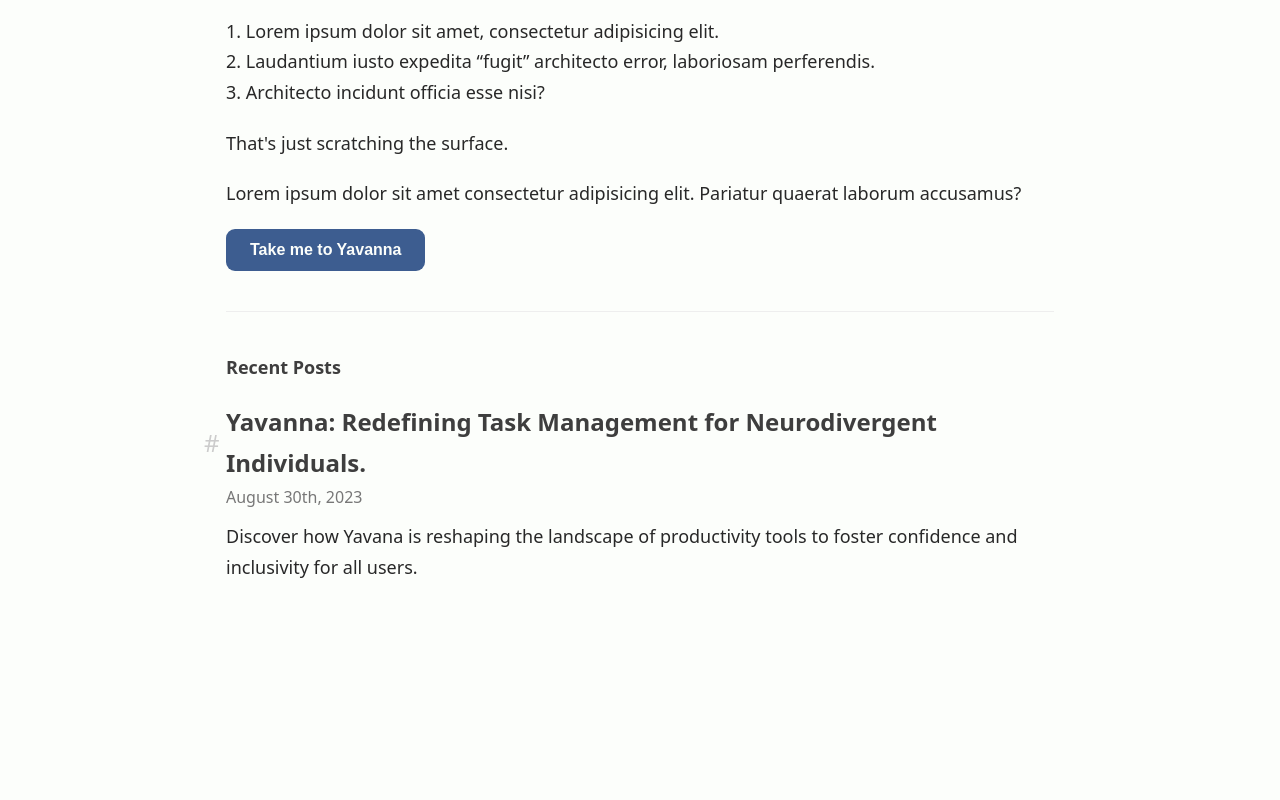
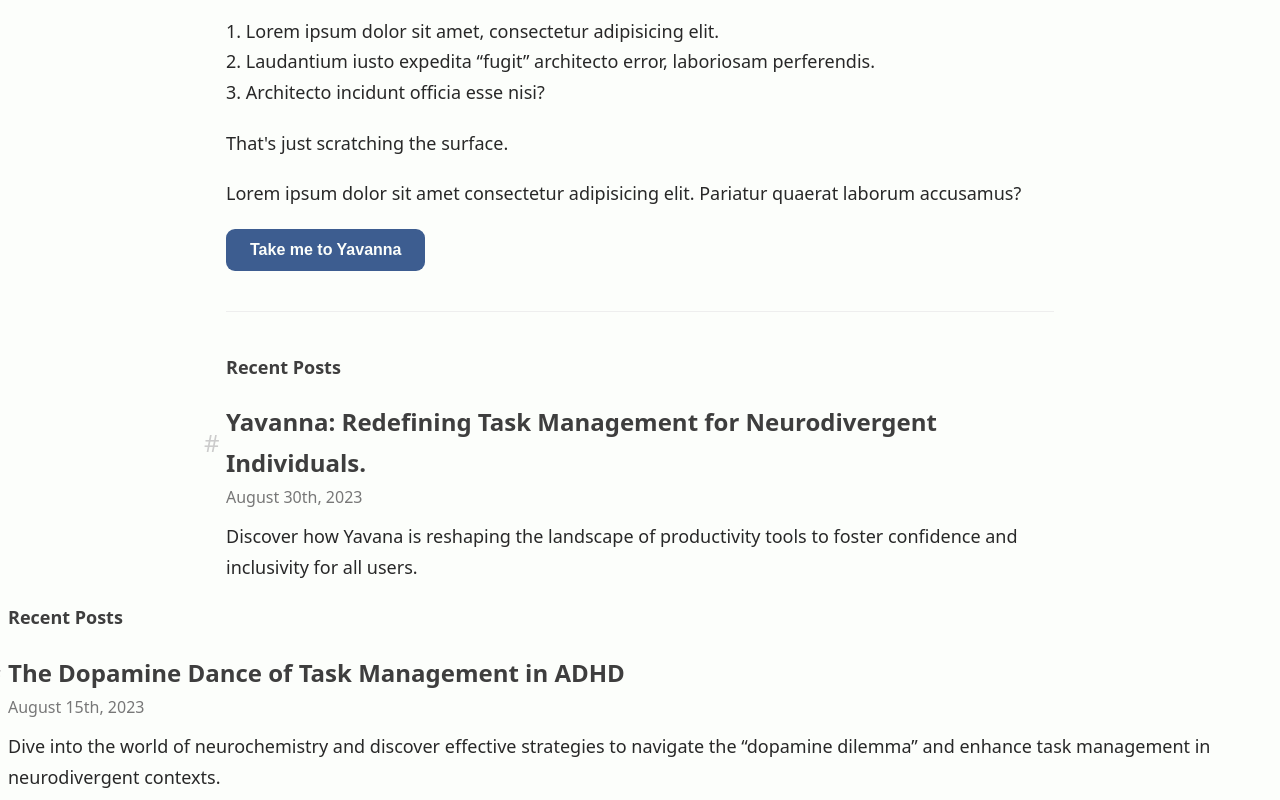
Before and after one commit to kylestarrett1/starrett-io, a website: page index.html in a window 1280 px wide. Shown: the part 440-1240 px from the top of the page. Before the commit the page ends 1042 px from the top, so only its background shows below. Drawn offline with Linux system fonts and the light colour scheme; a web font is replaced by a local one.

Commit message:
Added 2nd blog post

```diff
--- a/index.html
+++ b/index.html
@@ -61,6 +61,20 @@
             </header>
             <p class="post-preview-excerpt">Discover how Yavana is reshaping the landscape of productivity tools to foster confidence and inclusivity for all users.</p>
         </div>
+         </div>
+
+        <h3 class="heading-tertiary" id="yavanna-posts">Recent Posts</h3>
+
+        <div class="post-content archive">
+            <header>
+                <h2 class="post-preview-title heading-secondary">
+                    <a href="https://yavanna-co.blogspot.com/2023/08/the-dopamine-dance-of-task-management.html" class="link">The Dopamine Dance of Task Management in ADHD</a>
+                </h2>
+                <p class="post-subtitle">August 15th, 2023</p>
+            </header>
+            <p class="post-preview-excerpt">Dive into the world of neurochemistry and discover effective strategies to navigate the “dopamine dilemma” and enhance task management in neurodivergent contexts.</p>
+        </div>
+
 
 
 </body>
```
